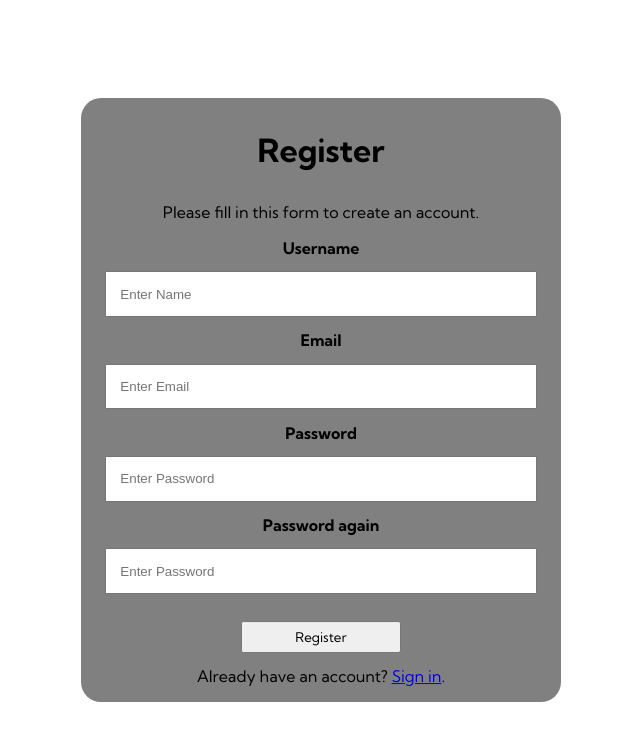
After one commit to Bus1k/CookBook, a PHP site: template views/register/create.php in a window 1280 px wide. The commit adds this page. Shown: the top 741 px of the page, without its empty margins (319-959 px from the left). Run offline with PHP 8.4, Linux system fonts and the light colour scheme; the template is opened without the code that fills it, so the values that code supplies are empty; some libraries are stand-ins or nearby versions.

Commit message:
add registerController, userModel and views

```diff
--- a/controllers/ProductController.php
+++ b/controllers/ProductController.php
@@ -4,7 +4,6 @@ namespace app\controllers;
 
 use app\core\Controller;
 use app\core\Router;
-use app\models\Product;
 use app\models\RecipeModel;
 
 /**
--- a/public/app.css
+++ b/public/app.css
@@ -1,10 +1,38 @@
-body {
-    padding: 50px;
+* {
+    margin: 0;
+    padding: 0;
+    box-sizing: border-box;
 }
 
-.product-img {
-    width: 50px;
+.container {
+    font-family: 'Kumbh Sans', sans-serif;
+    text-align: center;
+    width: 30rem;
+    position: absolute;
+    top: 50%;
+    left: 50%;
+    transform: translate(-50%, -50%);
+    background-color: gray;
+    border-radius: 20px;
 }
-.product-img-view {
-    width: 120px;
+
+input,
+label {
+    width: 90%;
+    padding: 1em;
+    margin: 1em;
 }
+h1{
+    margin: 1em;
+
+}
+p{
+    margin-bottom: 1em;
+}
+button {
+    width: 10rem;
+    height: 2rem;
+    margin: 1em;
+    font-family: 'Kumbh Sans',
+    sans-serif;
+}
--- a/public/index.php
+++ b/public/index.php
@@ -15,6 +15,7 @@ if(file_exists(__DIR__.'/../config/config.php')){
 }
 
 use app\controllers\RecipeController;
+use app\controllers\RegisterController;
 use app\core\Router;
 
 
@@ -30,4 +31,8 @@ $router->get('/products', [ProductController::class, 'index']);
 //$router->post('/products/update', [ProductController::class, 'update']);
 //$router->post('/products/delete', [ProductController::class, 'delete']);
 //
+
+$router->get('/register', [RegisterController::class, 'create']);
+$router->post('/register', [RegisterController::class, 'store']);
+
 $router->resolve();
--- a/views/_layout.php
+++ b/views/_layout.php
@@ -5,7 +5,10 @@
     <meta name="viewport"
           content="width=device-width, user-scalable=no, initial-scale=1.0, maximum-scale=1.0, minimum-scale=1.0">
     <meta http-equiv="X-UA-Compatible" content="ie=edge">
-    <link href="/app.css" rel="stylesheet"/>
+    <link href="app.css" rel="stylesheet"/>
+    <link rel="preconnect" href="https://fonts.googleapis.com">
+    <link rel="preconnect" href="https://fonts.gstatic.com" crossorigin>
+    <link href="https://fonts.googleapis.com/css2?family=Kumbh+Sans:wght@400;700&display=swap" rel="stylesheet">
     <title><?php echo APP_NAME ?></title>
 </head>
 <body>
--- /dev/null
+++ b/views/register/create.php
@@ -0,0 +1,22 @@
+<form action="/register" method="POST">
+    <div class="container">
+        <h1>Register</h1>
+        <p>Please fill in this form to create an account.</p>
+
+        <label for="nickname"><b>Username</b></label>
+        <input type="text" placeholder="Enter Name" name="nickname" id="nickname">
+
+        <label for="email"><b>Email</b></label>
+        <input type="email" placeholder="Enter Email" name="email" id="email">
+
+        <label for="password"><b>Password</b></label>
+        <input type="password" placeholder="Enter Password" name="password" id="password">
+
+        <label for="password_confirm"><b>Password again</b></label>
+        <input type="password" placeholder="Enter Password" name="password_confirm" id="password_confirm">
+
+        <button type="submit" class="registerbtn">Register</button>
+
+        <p>Already have an account? <a href="#">Sign in</a>.</p>
+    </div>
+</form>
```
Also changed, not shown: controllers/RegisterController.php (added, +53 -0 lines), core/Model.php (added, +88 -0 lines), models/RecipeModel.php (+13 -18 lines), models/UserModel.php (added, +32 -0 lines).
